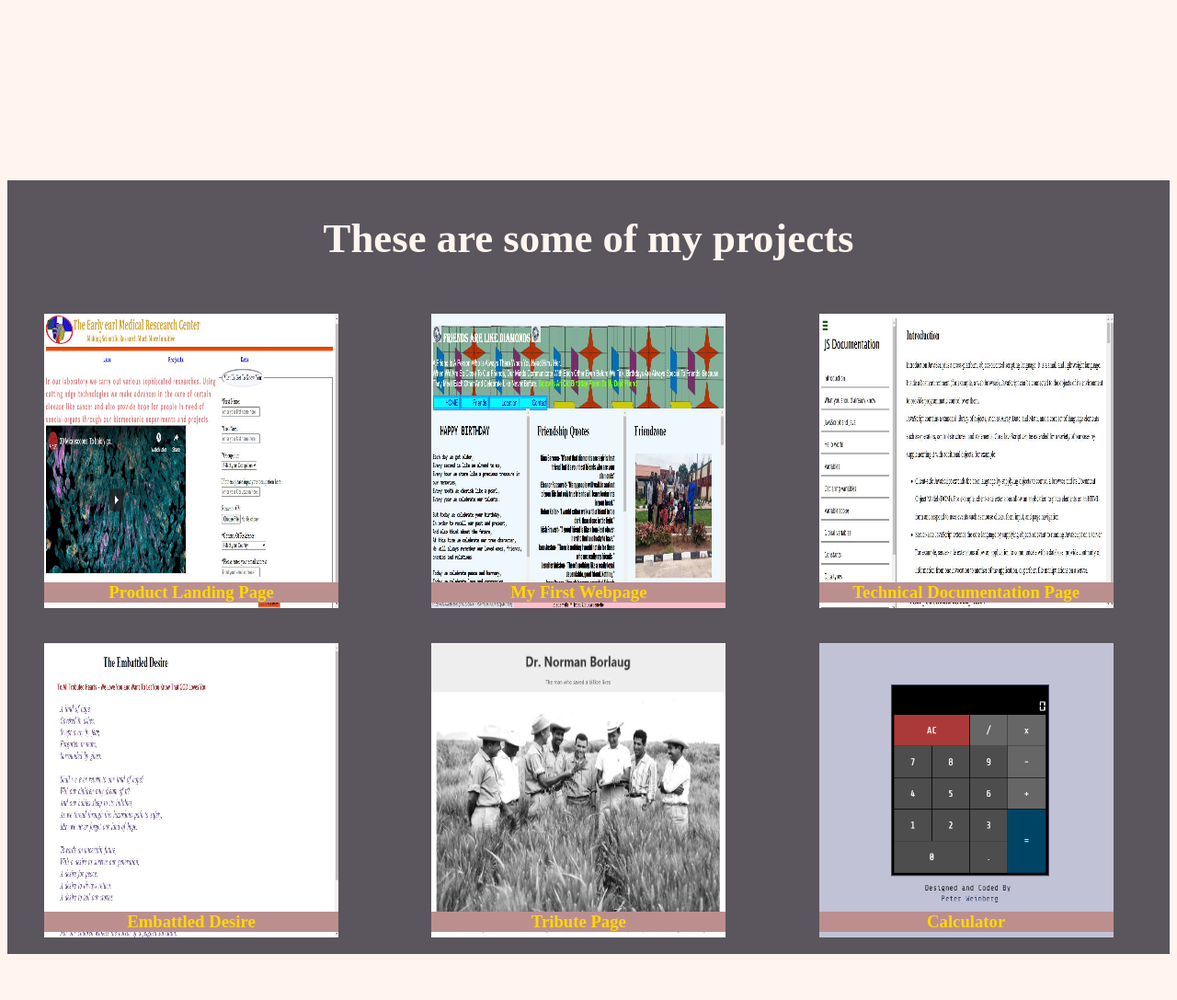
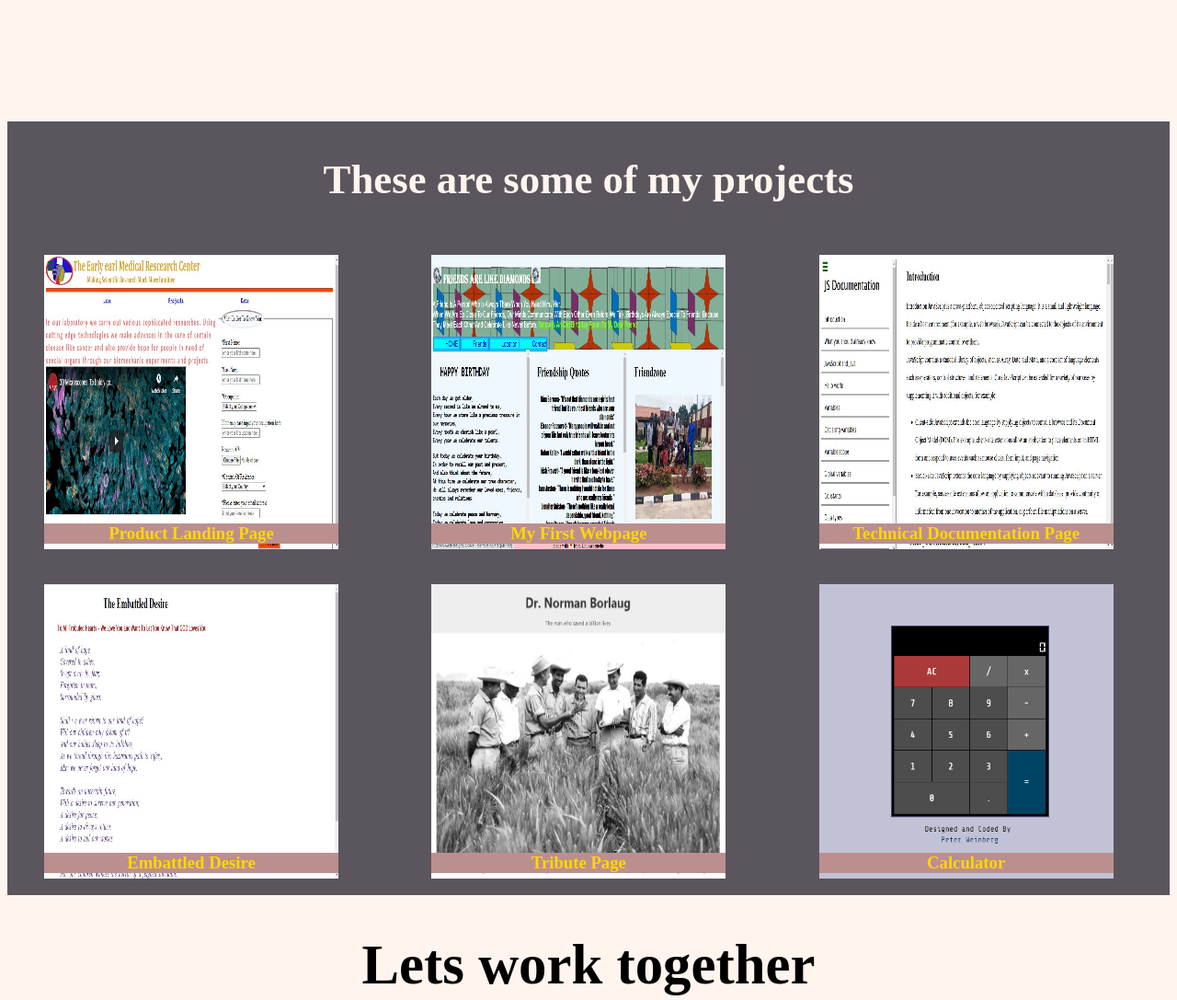
Before and after one commit to Chukwuemelie4/Personal-Portfolio-Page, a plain HTML site: page index.html in a window 1280 px wide. Shown: the part 740-1827 px from the top of the page at 92% size. Drawn offline with Linux system fonts and the light colour scheme.

Commit message:
Update Personal_Portfolio_Webpage.css

```diff
--- a/Stylesheet/Personal_Portfolio_Webpage.css
+++ b/Stylesheet/Personal_Portfolio_Webpage.css
@@ -24,7 +24,7 @@ nav a:hover { color: blueviolet;}
 /* hsla(261,50%,67%,1.00) */
 
  #projects {
-	 margin-top: 8em;
+	 margin-top: 4em;
 	background-color: hsla(264,9%,23%,0.83); display: grid; grid-template-columns: repeat(3, 1fr);
 	grid-template-rows: repeat(3, 1fr)
   grid-gap: 10px;
```
